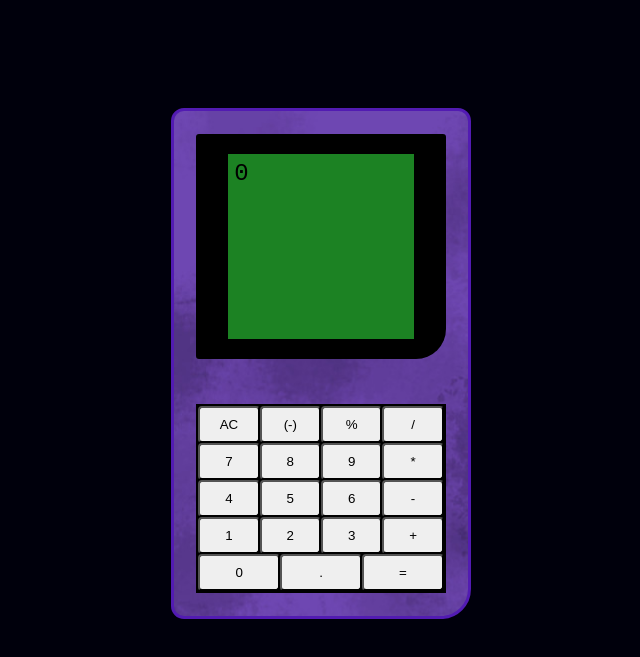
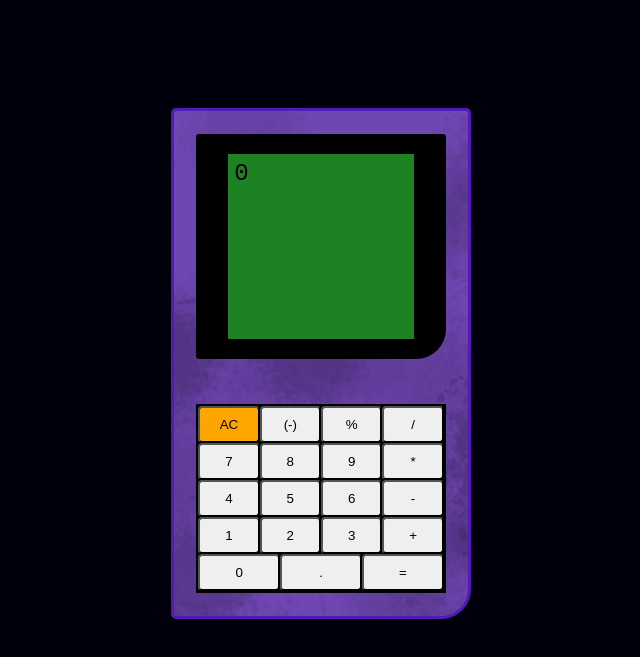
Before and after one commit to IBRlNGTHERUCKUS/calculator, a plain HTML site: page index.html in a window 1280 px wide. In both pictures the pointer is over the button "AC". Shown: the part 69-726 px from the top of the page, without its empty margins (319-959 px from the left). Drawn offline with Linux system fonts and the light colour scheme.

Commit message:
Add hover effects to buttons.

```diff
--- a/styles.css
+++ b/styles.css
@@ -28,7 +28,7 @@ header {
     width: 78mm;
     border: #521bb2 solid 3px;
     background-image: url('images/background.jpg');
-    border-radius: 13px 13px 30px 13px;
+    border-radius: 5px 5px 30px 5px;
 }
 
 .output, .buttons {
@@ -69,3 +69,11 @@ button {
     flex: 1;
     border-radius: 4px;
 }
+button.operator:hover,
+button.ac:hover,
+button.negative:hover {
+    background: orange;
+}
+button.number:hover {
+    background:rgb(199, 192, 192);
+}
```
